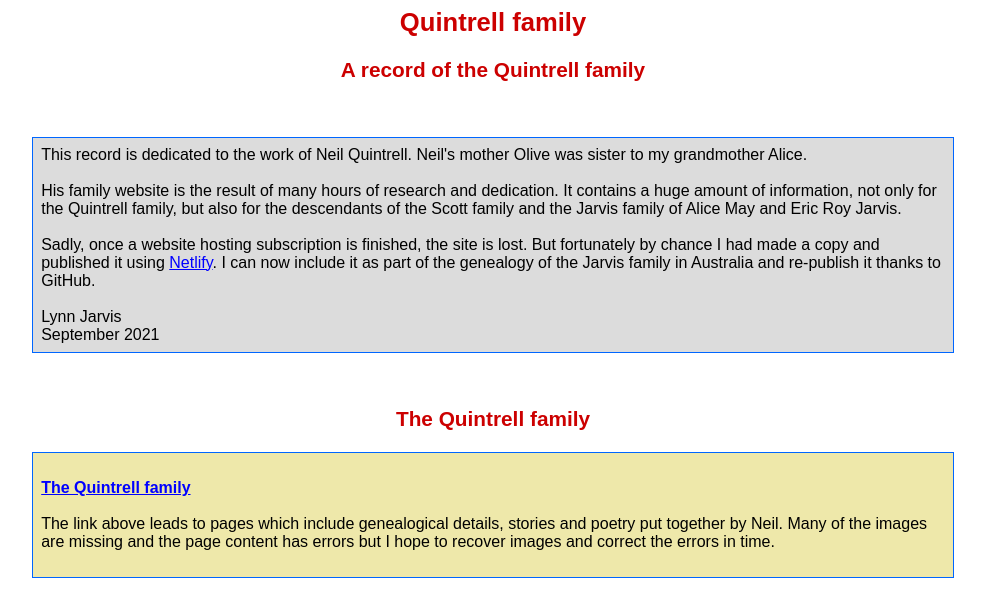
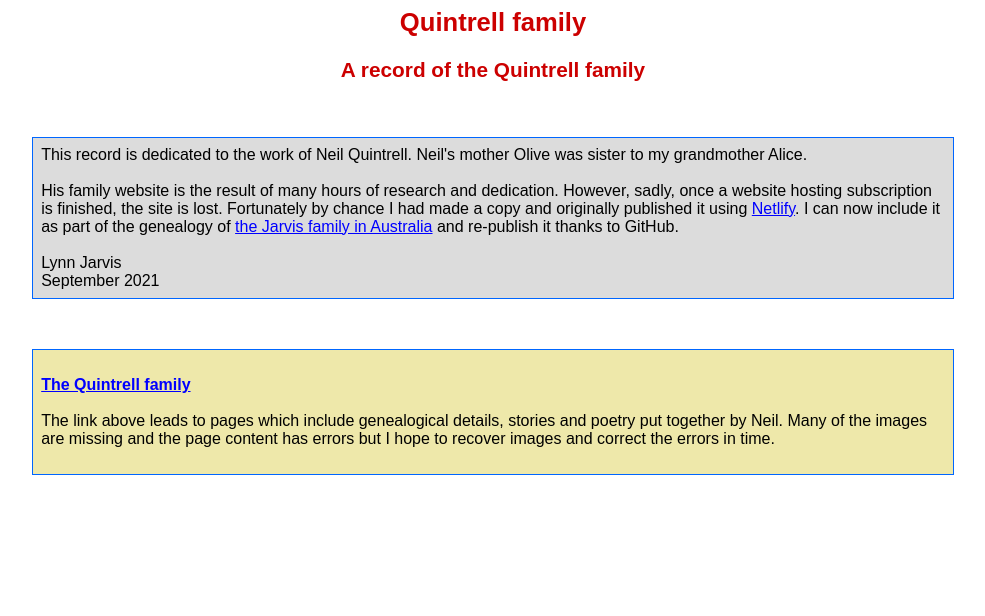
Before and after one commit to jarvis-genealogy/Quintrell-Family, a plain HTML site: page index.html in a window 1280 px wide. Shown: the whole page, without its empty margins (147-1132 px from the left). Drawn offline with Linux system fonts and the light colour scheme.

Commit message:
Update index

```diff
--- a/index.html
+++ b/index.html
@@ -66,15 +66,12 @@ function view (imagefile) {
 <p style="background: Gainsboro; border: 1px solid #0066FF; padding:8px">
 This record is dedicated to the work of Neil Quintrell. Neil's mother Olive was sister to my grandmother Alice.
 <br><br>
-His family website is the result of many hours of research and dedication. It contains a huge amount of information, not only for the Quintrell family, but also for the descendants of the Scott family and the Jarvis family of Alice May and Eric Roy Jarvis.<br><br>
-Sadly, once a website hosting subscription is finished, the site is lost. But fortunately by chance I had made a copy and published it using <a href="https://www.netlify.com/">Netlify</a>. I can now include it as part of the genealogy of the Jarvis family in Australia and re-publish it</a> thanks to GitHub.
+His family website is the result of many hours of research and dedication. However, sadly, once a website hosting subscription is finished, the site is lost. Fortunately by chance I had made a copy and originally published it using <a href="https://www.netlify.com/">Netlify</a>. I can now include it as part of the genealogy of <a href = "https://jarvis-genealogy.github.io" target = "blank">the Jarvis family in Australia</a> and re-publish it</a> thanks to GitHub.
 <br><br>
 Lynn Jarvis<br>
 September 2021
 </p>
 <br>
-
-<h3>The Quintrell family</h3>
 
 <p style="background: palegoldenrod; border: 1px solid #0066FF; padding:8px">
 <br>
```
Also changed, not shown: 1 other file.
